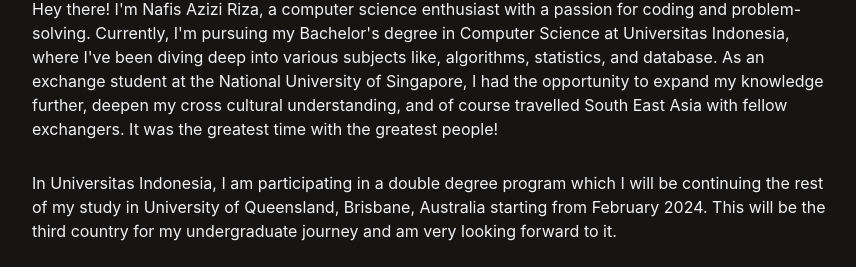
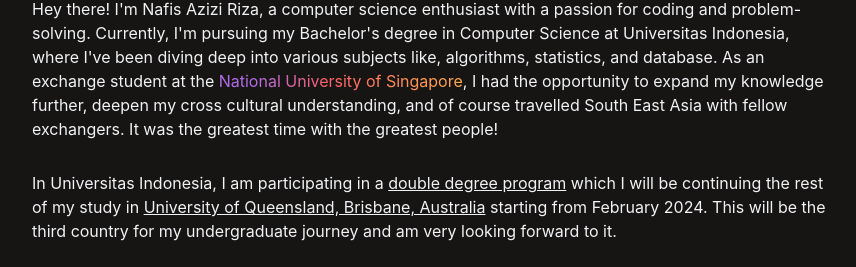
Before and after one commit to nafisazizir/nafisazizi, a React (Create React App) app: page /about in a window 1280 px wide. In both pictures the pointer is over the link "National University of Singapore". Shown: the part 475-742 px from the top of the page, without its empty margins (208-1064 px from the left). Built offline with nearby package versions, Linux system fonts and the light colour scheme.

Commit message:
feat: add link style to About page

```diff
--- a/src/routes/AboutStyle.css
+++ b/src/routes/AboutStyle.css
@@ -4,6 +4,23 @@
 
 .about {
   margin: 0px 240px 0px;
+}
+
+.markdown a {
+  text-decoration: underline;
+}
+
+.markdown a:hover {
+  background: linear-gradient(
+    90deg,
+    #b16cea 14.06%,
+    #ff5e69 44.79%,
+    #ff8a56 71.87%,
+    #ffa84b 100%
+  );
+  -webkit-background-clip: text;
+  -webkit-text-fill-color: transparent;
+  background-clip: text;
 }
 
 @media (max-width: 1024px) {
```
